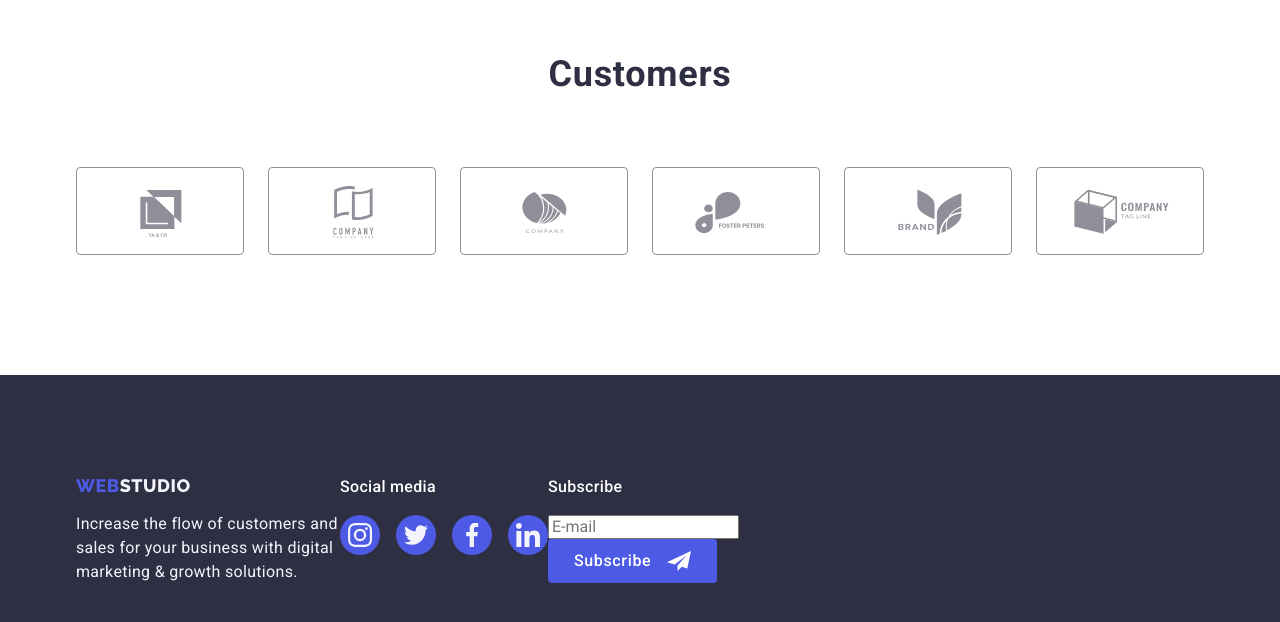
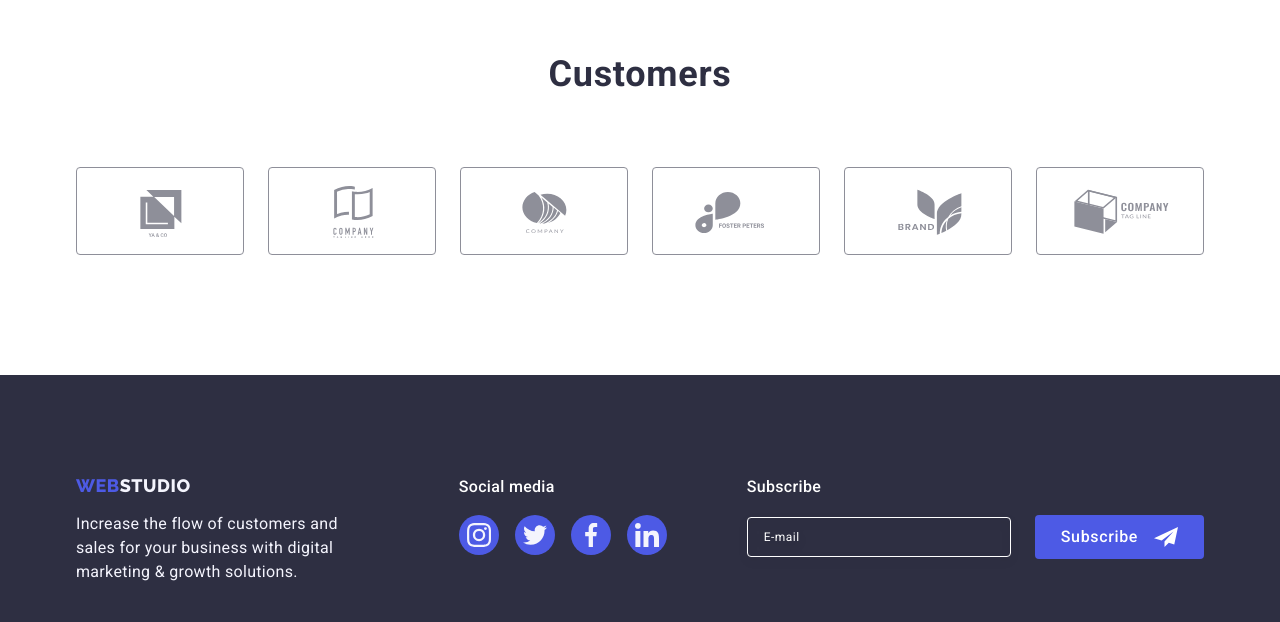
Before and after one commit to valka-andrval/goit-markup-hw-07, a plain HTML site: page index.html in a window 1280 px wide. Shown: the part 2546-3168 px from the top of the page. Drawn offline with nearby package versions, Linux system fonts and the light colour scheme.

Commit message:
Update index.html

```diff
--- a/index.html
+++ b/index.html
@@ -123,7 +123,7 @@
                 </svg>
               </span>
             </label>
-            <label for="user-comment" class="modal-label"
+            <label for="user-comment" class="modal-label-comment"
               ><span>Comment</span>
               <textarea
                 name="user-comment"
@@ -418,7 +418,7 @@
     </main>
     <footer class="footer-section">
       <div class="footer-container container">
-        <div>
+        <div class="footer-logo-container">
           <a href="./index.html" class="logo-footer link"
             >WEB<span class="logo-studio-footer">Studio</span></a
           >
@@ -427,7 +427,7 @@
             digital marketing & growth solutions.
           </p>
         </div>
-        <div>
+        <div class="footer-soc-container">
           <h3 class="footer-soc">Social media</h3>
           <ul class="footer-soc-list list">
             <li class="footer-soc-item">
@@ -458,9 +458,13 @@
         </div>
         <div>
           <h3 class="footer-soc">Subscribe</h3>
-          <div class="footer-form-container">
+          <form class="footer-form">
             <label>
-              <input type="email" placeholder="E-mail" class="footer-form" />
+              <input
+                type="email"
+                placeholder="E-mail"
+                class="footer-form-input"
+              />
             </label>
             <button class="footer-btn">
               Subscribe
@@ -468,7 +472,7 @@
                 <use href="./images/icons.svg#icon-plane"></use>
               </svg>
             </button>
-          </div>
+          </form>
         </div>
       </div>
     </footer>
```
